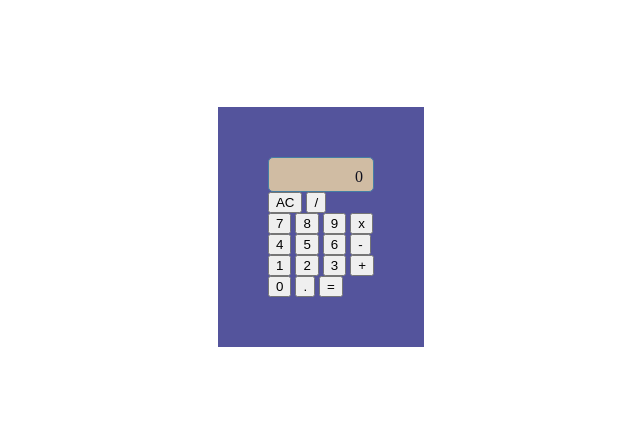
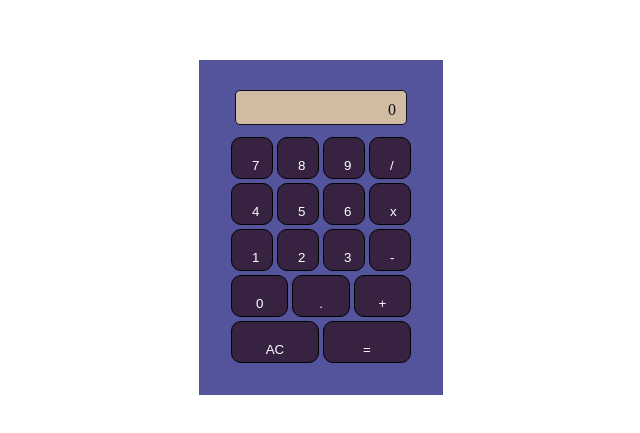
Before and after one commit to MeghanGerbrandt/calculator, a plain HTML site: page index.html in a window 1280 px wide. Shown: the part 181-614 px from the top of the page, without its empty margins (327-967 px from the left). Drawn offline with Linux system fonts and the light colour scheme.

Commit message:
Finished Calculator CSS styling done with flexbox I didn't add a backspace key, may go back in at a later date and do so.

```diff
--- a/index.html
+++ b/index.html
@@ -15,32 +15,35 @@
                 <div class="number-two"></div>
             </div>
         </div>
-        <div class="button-row row-1">
-            <button class="clear" value="AC">AC</button>
-            <button class="operator" value="/">/</button>
-         </div>
-         <div class="button-row row-2 row-3">
+        <div class="buttons">
+         <div class="button-row row-2">
             <button class="number" value="7">7</button>
             <button class="number" value="8">8</button>
             <button class="number" value="9">9</button>
-            <button class="operator" value="x">x</button>
+            <button class="operator" value="/">/</button>
          </div>
-         <div class="button-row row-4">
+         <div class="button-row row-3">
             <button class="number" value="4">4</button>
             <button class="number" value="5">5</button>
             <button class="number" value="6">6</button>
+            <button class="operator" value="x">x</button>
+        </div>
+        <div class="button-row row-4">
+            <button class="number" value="1">1</button>
+            <button class="number" value="2">2</button>
+            <button class="number" value="3">3</button>
             <button class="operator" value="x">-</button>
         </div>
         <div class="button-row row-5">
-            <button class="number" value="1">1</button>
-            <button class="number" value="2">2</button>
-            <button class="number" value="3">3</button>
+            <button class="number" value="0">0</button>
+            <button class="number" value=".">.</button>
             <button class="operator" value="+">+</button>
         </div>
-        <div class="button-row row-6">
-            <button class="number" value="0">0</button>
-            <button class="number" value=".">.</button>
+        <div class="button-row row-1">
+            <button class="clear" value="AC">AC</button>
             <button class="equals total" value="=">=</button>
+
+         </div>
         </div>
         </div>
     </div>
--- a/style.css
+++ b/style.css
@@ -1,18 +1,27 @@
 body {
     display: flex;
     justify-content: center;
-    align-items:center;
+    align-items: center;
     flex-direction: column;
     width: 100vw;
     height: 100vh;
 }
 .container {
+    max-width: auto;
+    max-height: 100%;
     background-color: rgb(84, 84, 156);
-    padding: 50px;
+    padding: 30px;
+}
+.screen-row {
+    display: flex;
+    align-content: center;
+    justify-content: center;
+    padding-bottom: 10px;
+
 }
 .display-screen {
     background-color: #efd7a5;
-    border: 1px solid #4289a7;
+    border: 1px solid black;
     opacity: 80%;
     display: flex;
     flex-direction: column;
@@ -21,6 +30,29 @@ body {
     padding-top: 10px;
     padding-bottom: 5px;
     border-radius: 5px;
-    max-width: 100px;
+    max-width: 150px;
     overflow: hidden;
+    flex: 1;
   }
+
+.button-row {
+    display: flex;
+    align-content: center;
+    justify-content: flex-end;
+}
+
+ button {
+  color: white;
+  background-color: rgb(55, 35, 65);
+  border: 1px solid black;
+  border-radius: 10px;
+  padding: 20px;
+  margin: 2px;
+  height: 10px;
+  width: 10px;
+  flex: 1;
+ }
+
+ button:hover {
+    background-color: palevioletred;
+ }
```
